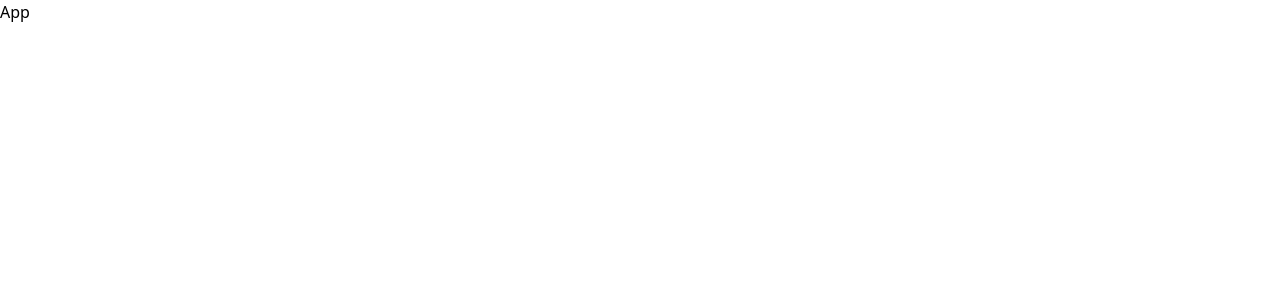
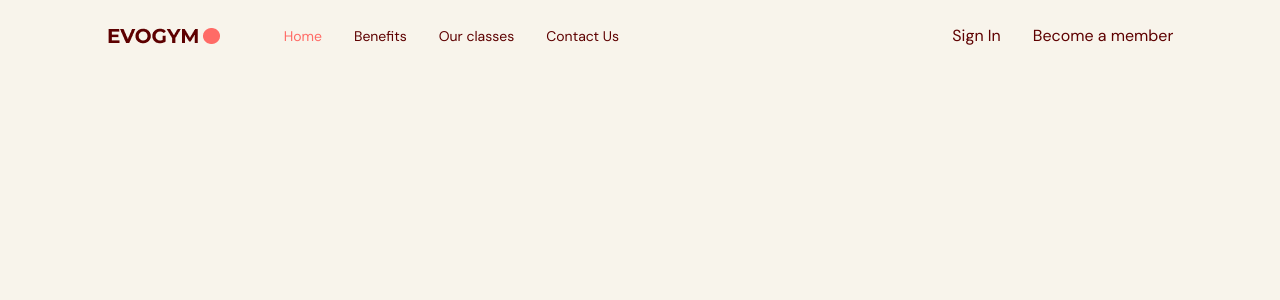
Before and after one commit to Mike5801/FitnessApp, a React (Vite) app in the folder fitness-app/: page / in a window 1280 px wide. Shown: the top 300 px of the page. Built offline with nearby package versions, Linux system fonts and the light colour scheme.

Commit message:
add navbar

```diff
--- a/fitness-app/prettier.config.cjs
+++ b/fitness-app/prettier.config.cjs
@@ -1,3 +1,3 @@
 module.exports = {
     plugins: [require("prettier-plugin-tailwindcss")]
-}
+};
--- a/fitness-app/src/App.tsx
+++ b/fitness-app/src/App.tsx
@@ -1,10 +1,16 @@
+import Navbar from "@/scenes/navbar";
+import { useState } from "react";
+
 function App() {
+  const [selectedPage, setSelectedPage] = useState("home");
 
   return (
-    <div className="app">
-      App
+    <div className="app bg-gray-20">
+      <Navbar
+        selectedPage={ selectedPage }
+        setSelectedPage={ setSelectedPage }/>
     </div>
-  )
-}
+  );
+};
 
-export default App
+export default App;
--- a/fitness-app/src/index.css
+++ b/fitness-app/src/index.css
@@ -1,3 +1,15 @@
+@import url('https://fonts.googleapis.com/css2?family=DM+Sans:wght@400;700&family=Montserrat:wght@700&display=swap');
+
 @tailwind base;
 @tailwind components;
 @tailwind utilities;
+
+html,
+body,
+#root,
+.app {
+    height: 100%;
+    width: 100%;
+    font-family: "DM Sans", sans-serif;
+    @apply text-gray-500;
+}
--- /dev/null
+++ b/fitness-app/src/scenes/navbar/Link.tsx
@@ -0,0 +1,30 @@
+import React from 'react'
+import AnchorLink from 'react-anchor-link-smooth-scroll'
+
+type Props = {
+  page: string;
+  selectedPage: string;
+  setSelectedPage: (value: string) => void;
+}
+
+const Link = ({
+  page,
+  selectedPage,
+  setSelectedPage
+}: Props) => {
+  const lowerCasePage = page.toLowerCase().replace(/ /g, "");
+
+  return (
+    <AnchorLink
+      className={`${selectedPage === lowerCasePage ? "text-primary-500" : ""}
+        transition duration-500 hover:text-primary-300
+      `}
+      href={`#${lowerCasePage}`}
+      onClick={() => setSelectedPage(lowerCasePage)}
+    >
+      { page }
+    </AnchorLink>
+  )
+}
+
+export default Link
--- /dev/null
+++ b/fitness-app/src/scenes/navbar/index.tsx
@@ -0,0 +1,56 @@
+import { useState,  } from "react";
+import { Bars3Icon, XMarkIcon } from "@heroicons/react/24/solid";
+import Logo from "@/assets/Logo.png";
+import Link from "./link";
+
+
+
+type Props = {
+  selectedPage: string;
+  setSelectedPage: (value: string) => void;
+};
+
+const Navbar = ({ selectedPage, setSelectedPage }: Props) => {
+  const flexBetween = "flex items-center justify-between";
+
+  return (
+    <nav>
+      <div className={`${flexBetween} fixed top-0 z-30 w-full py-6`}>
+        <div className={`${flexBetween} mx-auto w-5/6`}>
+          <div className={`${flexBetween} w-full gap-16`}>
+            {/* LEFT SIDE */}
+            <img alt="logo" src={Logo} />
+
+            {/* RIGHT SIDE */}
+            <div className={`${flexBetween} w-full`}>
+              <div className={`${flexBetween} gap-8 text-sm`}>
+                <Link
+                  page="Home"
+                  selectedPage={ selectedPage }
+                  setSelectedPage={ setSelectedPage } />
+                <Link
+                  page="Benefits"
+                  selectedPage={ selectedPage }
+                  setSelectedPage={ setSelectedPage } />
+                <Link
+                  page="Our classes"
+                  selectedPage={ selectedPage }
+                  setSelectedPage={ setSelectedPage } />
+                <Link
+                  page="Contact Us"
+                  selectedPage={ selectedPage }
+                  setSelectedPage={ setSelectedPage } />
+              </div>
+              <div className={`${flexBetween} gap-8`}>
+                <p>Sign In</p>
+                <button>Become a member</button>
+              </div>
+            </div>
+          </div>
+        </div>
+      </div>
+    </nav>
+  );
+};
+
+export default Navbar;
--- a/fitness-app/tailwind.config.cjs
+++ b/fitness-app/tailwind.config.cjs
@@ -1,6 +1,6 @@
 /** @type {import('tailwindcss').Config} */
 module.exports = {
-  content: ["./src/**/*.{html,js}"],
+  content: ["./src/**/*.{html,js,tsx,ts}"],
   theme: {
     extend: {
       colors: {
```
Also changed, not shown: 1 other file (tests, documents, lock files or other folders).
